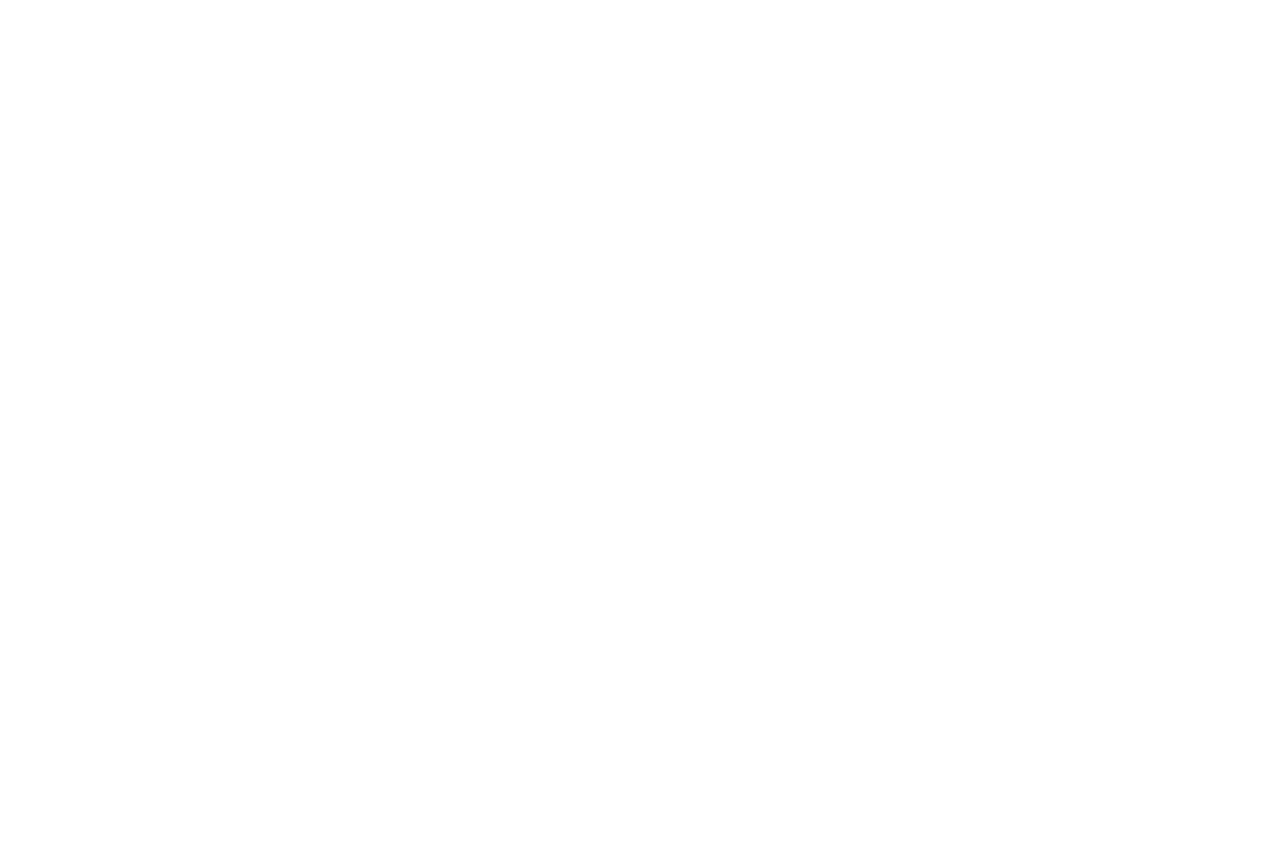
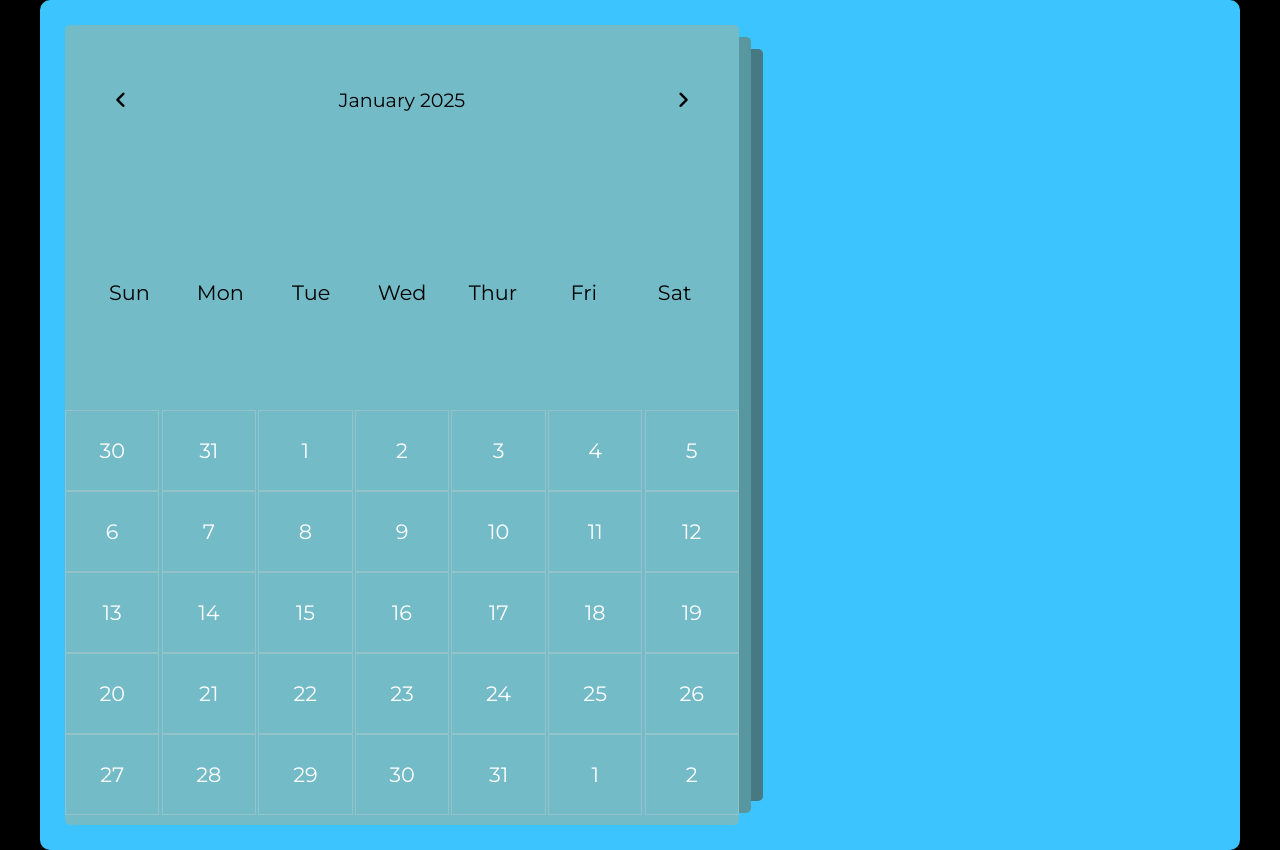
Before and after one commit to BrandonTCozart/React-ToDo-Application, a plain HTML site: page Vanilla/index.html in a window 1280 px wide. Before the commit the page ends 800 px from the top, so only its background shows below. Drawn offline with Linux system fonts and the light colour scheme.

Commit message:
Updates
Created the calendar, month, weekdays, and days. these updates are for the initial design until JavaScript is added.

```diff
--- a/Vanilla/index.html
+++ b/Vanilla/index.html
@@ -1,16 +1,82 @@
 <!DOCTYPE html>
 <html lang="en">
+
 <head>
     <meta charset="UTF-8">
     <meta http-equiv="X-UA-Compatible" content="IE=edge">
     <meta name="viewport" content="width=device-width, initial-scale=1.0">
-    <title>Document</title>
-    <link rel="stylesheet" href="./styles.css">
+    <title>Event Calendar</title>
+    <link rel="stylesheet" href="/Vanilla/styles.css">
+    <link rel="stylesheet" href="https://cdnjs.cloudflare.com/ajax/libs/font-awesome/6.4.0/css/all.min.css"
+        integrity="sha512-iecdLmaskl7CVkqkXNQ/ZH/XLlvWZOJyj7Yy7tcenmpD1ypASozpmT/E0iPtmFIB46ZmdtAc9eNBvH0H/ZpiBw=="
+        crossorigin="anonymous" referrerpolicy="no-referrer" />
+    <link href="https://fonts.googleapis.com/css?family=Montserrat:400,700&display=swap" rel="stylesheet">
+
     <script src="jquery\jquery-3.6.1.min.js"></script>
 </head>
+
 <body>
 
+    <div class="container">
+        <div class="left">
+            <div class="calendar">
+                <div class="month">
+                    <i class="fa fa-angle-left prev"></i>
+                    <div class="date">january 2025</div>
+                    <i class="fa fa-angle-right next"></i>
+
+                </div>
+                <div class="weekdays">
+                    <div>Sun</div>
+                    <div>Mon</div>
+                    <div>Tue</div>
+                    <div>Wed</div>
+                    <div>Thur</div>
+                    <div>Fri</div>
+                    <div>Sat</div>
+                </div>
+                <div class="days">
+                    <div class="day prev-date">30</div>
+                    <div class="day prev-date">31</div>
+                    <div class="day">1</div>
+                    <div class="day">2</div>
+                    <div class="day">3</div>
+                    <div class="day">4</div>
+                    <div class="day">5</div>
+                    <div class="day">6</div>
+                    <div class="day">7</div>
+                    <div class="day">8</div>
+                    <div class="day">9</div>
+                    <div class="day">10</div>
+                    <div class="day">11</div>
+                    <div class="day">12</div>
+                    <div class="day">13</div>
+                    <div class="day">14</div>
+                    <div class="day">15</div>
+                    <div class="day">16</div>
+                    <div class="day">17</div>
+                    <div class="day">18</div>
+                    <div class="day">19</div>
+                    <div class="day">20</div>
+                    <div class="day">21</div>
+                    <div class="day">22</div>
+                    <div class="day">23</div>
+                    <div class="day">24</div>
+                    <div class="day">25</div>
+                    <div class="day">26</div>
+                    <div class="day">27</div>
+                    <div class="day">28</div>
+                    <div class="day">29</div>
+                    <div class="day">30</div>
+                    <div class="day">31</div>
+                    <div class="day next-date">1</div>
+                    <div class="day next-date">2</div>
+                </div>
+            </div>
+        </div>
+    </div>
 
     <script src="script.js" charset="utf-8"></script>
 </body>
+
 </html>
--- a/Vanilla/styles.css
+++ b/Vanilla/styles.css
@@ -0,0 +1,134 @@
+* {
+  margin: 0;
+  padding: 0;
+  box-sizing: border-box;
+  font-family: "Montserrat", sans-serif;
+}
+
+body {
+  background-color: #000000;
+  min-height: 100vh;
+  display: flex;
+  align-items: center;
+  justify-content: center;
+}
+.container {
+  position: relative;
+  width: 1200px;
+  min-height: 850px;
+  margin: 0 auto;
+  padding: 5px;
+  color: white;
+  display: flex;
+  border-radius: 10px;
+  background-color: #3bc4ff;
+}
+
+.left {
+  width: 60%;
+  padding: 20px;
+}
+.calendar {
+  position: relative;
+  width: 100%;
+  height: 100%;
+  display: flex;
+  flex-direction: column;
+  justify-content: space-between;
+  color: #000000;
+  border-radius: 5px;
+  background-color: #74bbc8;
+}
+.calendar::before,
+.calendar::after {
+  content: "";
+  position: absolute;
+  top: 50%;
+  left: 100%;
+  width: 12px;
+  height: 97%;
+  border-radius: 0 5px 5px 0;
+  background-color: rgb(88, 151, 160);
+  transform: translateY(-50%);
+}
+
+.calendar::before {
+  height: 94%;
+  left: calc(100% + 12px);
+  background-color: #477982;
+}
+
+.calendar .month {
+  width: 100%;
+  height: 150px;
+  display: flex;
+  align-items: center;
+  justify-content: space-between;
+  padding: 0 50px;
+  font-size: 1.2rem;
+  font-weight: 500;
+  text-transform: capitalize;
+}
+
+.calendar .month .prev,
+.calendar .month .next {
+  cursor: pointer;
+}
+.calendar .month .prev:hover,
+.calendar .month .next:hover {
+  color: #696969;
+}
+
+.calendar .weekdays {
+  width: 100%;
+  height: 100px;
+  display: flex;
+  align-items: center;
+  justify-content: space-between;
+  padding: 0 20px;
+  font-weight: 500;
+  font-size: 1.3rem;
+  text-transform: capitalize;
+}
+.calendar .weekdays div {
+  width: 14%;
+  height: 100%;
+  display: flex;
+  align-items: center;
+  justify-content: center;
+}
+
+.calendar .days {
+  width: 100%;
+  display: flex;
+  flex-wrap: wrap;
+  justify-content: space-between;
+  font-size: 1.3rem;
+  font-weight: 500;
+  margin-bottom: 280px;
+  position: relative;
+}
+
+.calendar .days .day {
+  width: 14%;
+  height: 60%;
+  display: flex;
+  align-items: center;
+  justify-content: center;
+  cursor: pointer;
+  color: #ffffff;
+  border: 1px solid #94c2c9;
+}
+
+.calendar .day:not(.prev-date, .next-date) {
+  /* these days are temporary until javascript added*/
+}
+
+/*NOTES:
+- the weekdays and the days need to line up and im a little confused how
+to do that
+- the borders on the days have a weird gap between
+- there is a bunch of space on the top and bottom of everything in the calendar
+- on line 108 i had to make the margin-bottom rediculusly high because if not
+the days would not properly be in the calendar div
+*/
```
